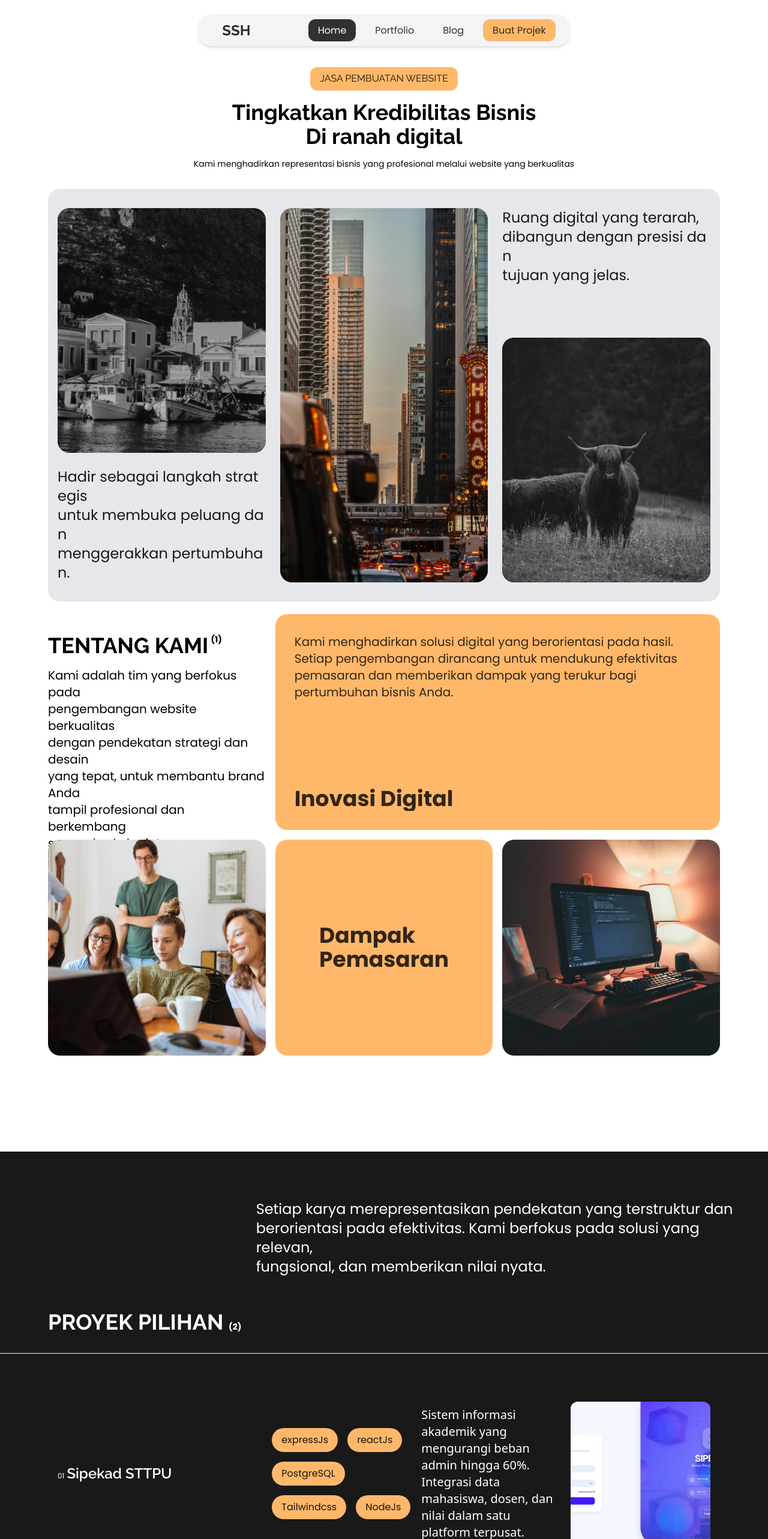
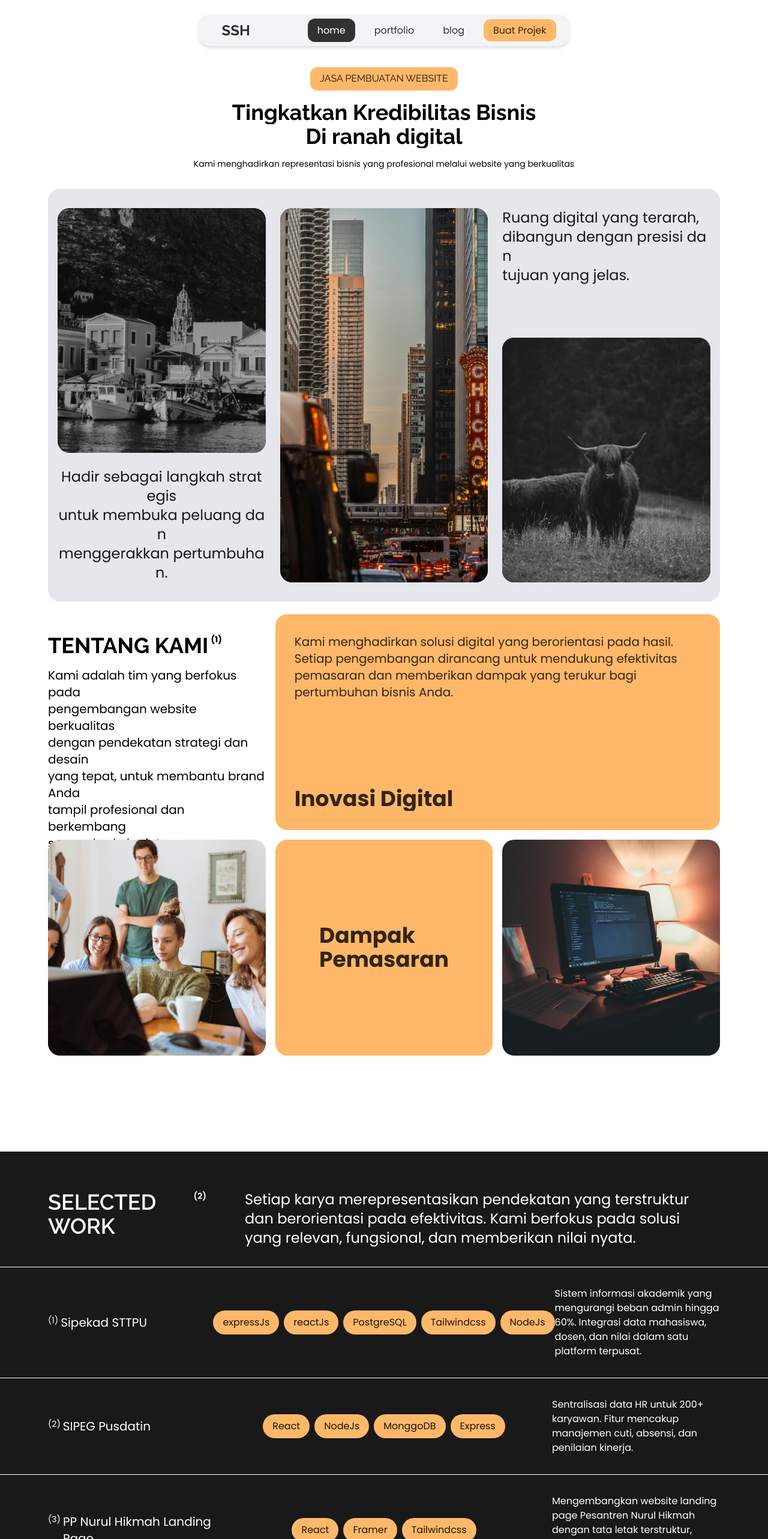
Before and after one commit to AchmadFajarN/ssh-landing-page, a Next.js app: page / in a window 1280 px wide. Shown: the top 2566 px of the page at 60% size. Built offline with nearby package versions, Linux system fonts and the light colour scheme.

Commit message:
change animation style for selected work section

```diff
--- a/src/Components/Header.jsx
+++ b/src/Components/Header.jsx
@@ -1,6 +1,25 @@
+'use client'
+
 import { useEffect, useRef, useState } from "react";
+import Link from "next/link";
+import { usePathname } from "next/navigation";
+export default function Header() {
+  const links = [
+    {
+      name: 'home',
+      path: '/'
+    },
+    {
+      name: 'portfolio',
+      path: '/portfolio'
+    },
+    {
+      name: 'blog',
+      path: '/blog'
+    }
+  ];
 
-export default function Header() {
+  const pathname = usePathname();
   const [hide, setHide] = useState(false);
   const scrollTimeout = useRef(null);
   const lastScroll = useRef(0);
@@ -33,9 +52,15 @@ export default function Header() {
             <h1 className="font-bold px-4 xl:text-2xl font-raleway rounded-[12px] text-black/80">SSH</h1>
             <nav>
               <ul className="flex items-center gap-2 text-xs md:text-[16px] xl:gap-4 text-black/80">
-                <li className="bg-black/80 text-white px-4 py-2 rounded-[12px]">Home</li>
-                <li className=" px-4 py-2 rounded-[12px]">Portfolio</li>
-                <li className=" px-4 py-2 rounded-[12px]">Blog</li>
+              {
+                links.map((l, i) => {
+                  return(
+                    <li key={i}>
+                      <Link className={`${ pathname === l.path && 'bg-black/80 text-white' } hover:bg-black/80 hover:text-white transition-color duration-200 ease-in-out px-4 py-2 rounded-[12px]`} href={l.path} >{ l.name }</Link>
+                    </li>
+                  )
+                })
+              }
                 <li className="px-4 py-2 rounded-[12px] bg-orange-300 text-black/80">Buat Projek</li>
               </ul>
             </nav>
--- /dev/null
+++ b/src/Components/ListWork/ListWork.jsx
@@ -0,0 +1,251 @@
+"use client";
+
+import { useRef, useEffect, useState } from "react";
+import gsap from "gsap";
+import Image from "next/image";
+import { selectedWork } from "@/lib/constant/constant";
+
+
+const ListWork = () => {
+  return (
+    <ProjectGallery />
+  )
+}
+
+function ProjectGallery() {
+  const containerRef = useRef(null);
+  const imageRef = useRef(null);
+  const imgElementRef = useRef(null);
+  const viewBtnRef = useRef(null);
+  const mousePos = useRef({ x: 0, y: 0 });
+  const currentPos = useRef({ x: 0, y: 0 });
+  const rafRef = useRef(null);
+  const [activeIndex, setActiveIndex] = useState(null);
+  const [currentImage, setCurrentImage] = useState(null);
+  const isVisible = useRef(false);
+
+  const lerp = (start, end, t) => start * (1 - t) + end * t;
+
+  useEffect(() => {
+    const animate = () => {
+      if (!imageRef.current) return;
+
+      currentPos.current.x = lerp(
+        currentPos.current.x,
+        mousePos.current.x,
+        0.1
+      );
+      currentPos.current.y = lerp(
+        currentPos.current.y,
+        mousePos.current.y,
+        0.1
+      );
+
+      gsap.set(imageRef.current, {
+        x: currentPos.current.x,
+        y: currentPos.current.y,
+      });
+
+      rafRef.current = requestAnimationFrame(animate);
+    };
+
+    rafRef.current = requestAnimationFrame(animate);
+    return () => {
+      if (rafRef.current) cancelAnimationFrame(rafRef.current);
+    };
+  }, []);
+
+  useEffect(() => {
+    const el = containerRef.current;
+    if (!el) return;
+
+    const onMouseMove = (e) => {
+      const rect = el.getBoundingClientRect();
+      mousePos.current.x = e.clientX - rect.left - 150;
+      mousePos.current.y = e.clientY - rect.top - 100;
+    };
+
+    el.addEventListener("mousemove", onMouseMove);
+    return () => el.removeEventListener("mousemove", onMouseMove);
+  }, []);
+
+  const handleMouseEnter = (index, imageUrl) => {
+    setActiveIndex(index);
+
+    if (!isVisible.current) {
+      setCurrentImage(imageUrl);
+      isVisible.current = true;
+
+      if (imgElementRef.current) {
+        imgElementRef.current.src = imageUrl;
+      }
+
+      gsap.killTweensOf(imageRef.current);
+      gsap.fromTo(
+        imageRef.current,
+        { opacity: 0, scale: 0.88, clipPath: "inset(100% 0% 0% 0%)" },
+        {
+          opacity: 1,
+          scale: 1,
+          clipPath: "inset(0% 0% 0% 0%)",
+          duration: 0.5,
+          ease: "power3.out",
+        }
+      );
+    } else {
+      if (imgElementRef.current) {
+        gsap.to(imgElementRef.current, {
+          opacity: 0,
+          scale: 1.05,
+          duration: 0.2,
+          ease: "power2.in",
+          onComplete: () => {
+            setCurrentImage(imageUrl);
+            if (imgElementRef.current) {
+              imgElementRef.current.src = imageUrl;
+            }
+            gsap.to(imgElementRef.current, {
+              opacity: 1,
+              scale: 1,
+              duration: 0.3,
+              ease: "power2.out",
+            });
+          },
+        });
+      }
+    }
+
+    gsap.to(viewBtnRef.current, {
+      scale: 1,
+      opacity: 1,
+      duration: 0.3,
+      ease: "back.out(1.7)",
+    });
+  };
+
+  const handleMouseLeave = () => {
+    setActiveIndex(null);
+    isVisible.current = false;
+
+    gsap.killTweensOf(imageRef.current);
+    gsap.to(imageRef.current, {
+      opacity: 0,
+      scale: 0.9,
+      clipPath: "inset(0% 0% 100% 0%)",
+      duration: 0.4,
+      ease: "power3.in",
+    });
+
+    gsap.to(viewBtnRef.current, {
+      scale: 0,
+      opacity: 0,
+      duration: 0.2,
+      ease: "power2.in",
+    });
+  };
+
+  return (
+    <section className="relative min-h-screen bg-black/90 text-white font-poppins">
+      <div className="mb-8 flex justify-between p-section gap-16">
+        <h1 className="text-4xl flex-1 font-raleway uppercase font-semibold flex gap-1">
+          Selected Work <span className="font-poppins text-sm">(2)</span>
+        </h1>
+         <h1 className='md:text-xl xl:text-2xl flex-3'>Setiap karya merepresentasikan pendekatan yang terstruktur dan berorientasi pada efektivitas. Kami berfokus pada solusi yang relevan, fungsional, dan memberikan nilai nyata.</h1>
+      </div>
+
+      <div
+        ref={imageRef}
+        className="pointer-events-none absolute left-0 top-0 z-30 overflow-hidden"
+        style={{
+          width: "300px",
+          height: "200px",
+          opacity: 0,
+          clipPath: "inset(100% 0% 0% 0%)",
+        }}
+      >
+        <div className="relative w-full h-full">
+            {
+                currentImage &&
+                <Image
+                ref={imgElementRef ? imgElementRef : null}
+                src={currentImage}
+                alt="Project preview"
+                fill
+                className="object-center object-cover"/>
+            }
+        </div>
+
+        <div
+          ref={viewBtnRef}
+          className="absolute inset-0 flex items-center justify-center"
+          style={{ opacity: 0, transform: "scale(0)" }}
+        >
+        </div>
+      </div>
+
+      <div className="border-t" ref={containerRef}>
+        {selectedWork.map((project, index) => (
+          <ProjectRow
+            key={project.id}
+            project={project}
+            index={index}
+            isActive={activeIndex === index}
+            isAnyActive={activeIndex !== null}
+            onMouseEnter={() =>
+              handleMouseEnter(index, project.imageUrl)
+            }
+            onMouseLeave={handleMouseLeave}
+          />
+        ))}
+      </div>
+    </section>
+  );
+}
+
+function ProjectRow({
+  project,
+  index,
+  isActive,
+  isAnyActive,
+  onMouseEnter,
+  onMouseLeave,
+  key
+}) {
+  const rowRef = useRef(null);
+
+  useEffect(() => {
+    if (!rowRef.current) return;
+
+    gsap.to(rowRef.current, {
+      x: isActive ? 8 : 0,
+      duration: 0.3,
+      ease: "power2.out",
+    });
+  }, [isActive]);
+
+  const isInactive = isAnyActive && !isActive;
+
+  return (
+    <div
+      ref={rowRef}
+      className="cursor-pointer border-b px-4 md:px-8 xl:px-20 py-8 flex justify-between items-center"
+      style={{ opacity: isInactive ? 0.3 : 1 }}
+      onMouseEnter={onMouseEnter}
+      onMouseLeave={onMouseLeave}>
+        <h2 className="text-xl flex gap-1 flex-1">
+            <span className="text-sm">({ index + 1 })</span>
+            {project.name}
+        </h2>
+        <div className="flex gap-2 flex-2 justify-center">
+            {
+                project.tags.map((tool, i) => <div className="px-4 py-2 bg-orange-300 text-black/90 rounded-[20px]" key={i}>{tool}</div>)
+            }
+        </div>
+        <div className="flex-1">
+            { project.description }
+        </div>
+    </div>
+  );
+}
+
+export default ListWork
--- a/src/Components/hero/Hero.jsx
+++ b/src/Components/hero/Hero.jsx
@@ -3,6 +3,7 @@
 import Image from "next/image"
 import { useLayoutEffect, useRef } from "react";
 import { animateTextHeroSection } from "@/lib/animation/HerAnimation";
+
 
 const Hero = () => {
   const containerHeading = useRef(null);
@@ -54,7 +55,7 @@ const Hero = () => {
                       <Image fill src={'/image-hero-3.jpg'} alt="hero" className="object-center object-cover grayscale-100 brightness-80  hover:grayscale-0 transition-all duration-200 ease-in-out" />
                       <div ref={thridImage} className="absolute rounded-[20px] origin-top w-full h-full inset-0 bg-gray-200"></div>
                 </div>
-                <div className='flex text-center justify-center items-center row-span-1 text-xs md:text-xl xl:text-start xl:text-2xl xl:items-start font-poppins'>
+                <div className='flex text-center justify-center items-center row-span-1 text-xs md:text-xl xl:text-2xl xl:items-start xl:justify-start font-poppins'>
                     <p ref={textHeroSecond}>
                         Hadir sebagai langkah strategis untuk membuka peluang dan menggerakkan pertumbuhan.
                     </p>
--- a/src/Components/selectedWork/SelectedWork.jsx
+++ b/src/Components/selectedWork/SelectedWork.jsx
@@ -33,7 +33,7 @@ const SelectedWork = () => {
                                             0{i + 1}<span className='ml-1 text-xl md:text-2xl font-raleway font-semibold'>{ p.name }</span>
                                         </p>
                                     </div>
-                                    <div className='col-span-2 pr-4 md:grid md:grid-cols-2 md:gap-4 xl:grid-cols-3'>
+                                    <div className='col-span-2 pr-4 md:grid md:grid-cols-2 md:gap-4 xl:grid-cols-2'>
                                         <div className='flex gap-4 self-start xl:self-center flex-wrap'>
                                             {/* tools: anim-tool */}
                                             {
@@ -41,10 +41,10 @@ const SelectedWork = () => {
                                             }
                                         </div>
                                         {/* description: anim-desc */}
-                                        <p className='self-start anim-desc xl:self-center hidden md:block xl:text-xl'>{ p.description }</p>
-                                        <div className='hidden xl:block h-60 relative rounded-[12px] overflow-hidden'>
+                                        <p className='anim-desc hidden md:block xl:text-xl'>{ p.description }</p>
+                                        {/* <div className='hidden xl:block h-60 relative rounded-[12px] overflow-hidden'>
                                             <Image fill alt={p.name} src={p.img} className='object-cover object-center' />
-                                        </div>
+                                        </div> */}
                                     </div>
                                 </div>
                             )
--- /dev/null
+++ b/src/app/blog/page.jsx
@@ -0,0 +1,9 @@
+import React from 'react'
+
+const page = () => {
+  return (
+    <div>page</div>
+  )
+}
+
+export default page
--- a/src/app/layout.js
+++ b/src/app/layout.js
@@ -1,6 +1,6 @@
 import "./globals.css";
 import { Poppins, Raleway } from "next/font/google";
-
+import Header from "@/Components/Header";
 export const metadata = {
   title: {
     default: 'Surupan Software House | Partner Digital Startup & UMKM',
@@ -50,6 +50,7 @@ export default function RootLayout({ children }) {
         cz-shortcut-listen="true"
         className={`${poppins.variable} ${raleway.variable} overflo antialiased w-[135vw] md:w-[120vw] xl:w-[100vw] overflow-x-hidden`}
       >
+        <Header />
         {children}
       </body>
     </html>
--- a/src/app/page.js
+++ b/src/app/page.js
@@ -1,13 +1,12 @@
 'use client'
-import Header from "@/Components/Header";
 import Hero from "@/Components/hero/Hero";
 import About from "@/Components/about/About";
 import SelectedWork from "@/Components/selectedWork/SelectedWork";
 import HowWeWork from "@/Components/howWeWork/HowWeWork";
 import Product from "@/Components/product/Product";
-import Contact from "@/Components/contact/Contact";
 import Footer from "@/Components/Footer";
 import { useEffect } from "react";
+import ListWork from "@/Components/ListWork/ListWork";
 export default function Home() {
   useEffect(() => {
     (async () => {
@@ -18,11 +17,11 @@ export default function Home() {
   }, []);
   return (
     <>
-    <Header />
     <main className="bg-white min-h-[100vh] w-full">
       <Hero />
       <About />
-        <SelectedWork />
+        {/* <SelectedWork /> */}
+        <ListWork />
         <HowWeWork />
         <Product />
     </main>
--- /dev/null
+++ b/src/app/portfolio/page.jsx
@@ -0,0 +1,9 @@
+import React from 'react'
+
+const page = () => {
+  return (
+    <div>page</div>
+  )
+}
+
+export default page
```
Also changed, not shown: src/lib/constant/constant.js.
